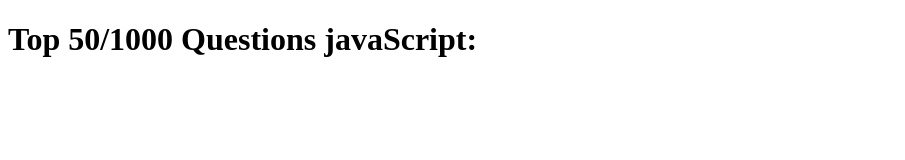
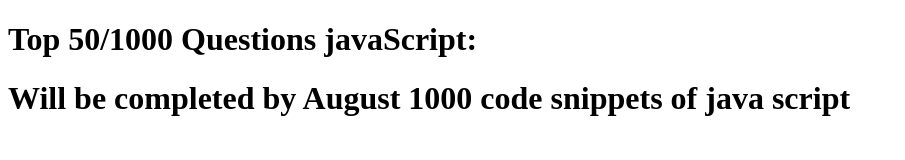
Before and after one commit to siddharth7866/Javascript1000, a plain HTML site: page index.html in a window 1280 px wide. Shown: the whole page, without its empty margins (0-905 px from the left). Drawn offline with Linux system fonts and the light colour scheme.

Commit message:
Update index.html

```diff
--- a/index.html
+++ b/index.html
@@ -6,6 +6,8 @@
   </head>
   <body>
     <h1>Top 50/1000 Questions javaScript:</h1>
+    <h1>Will be completed by August 1000 code snippets of java script
+    </h1>
 
   </body>
   <script src="script.js" charset="utf-8"></script>
```
